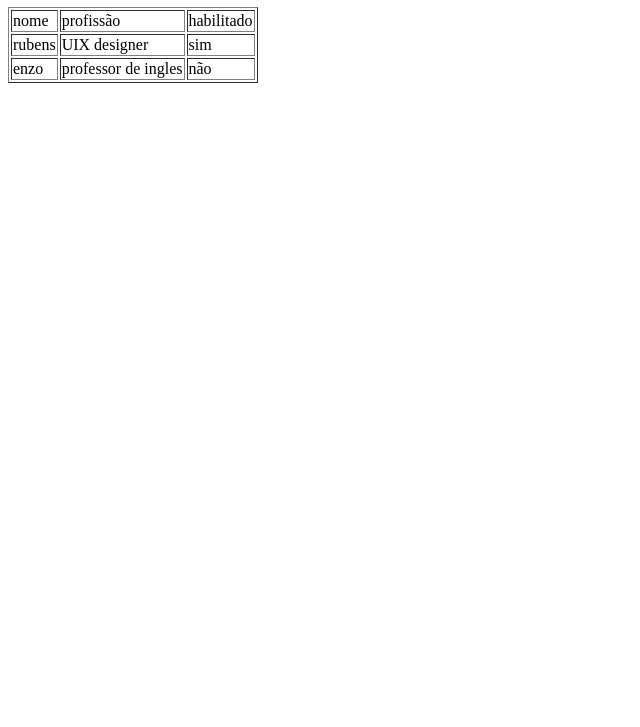
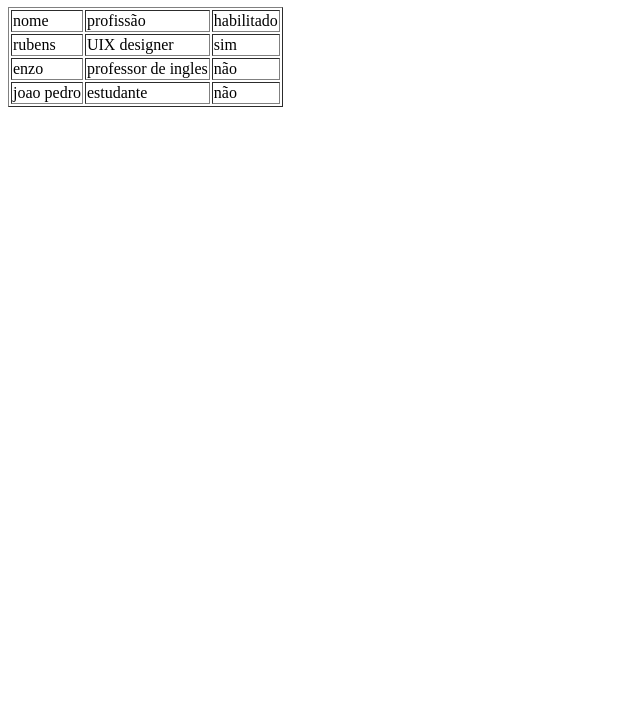
Before and after one commit to jpsantos-p/html-tags-de-tabela, a plain HTML site: page index.html in a window 1280 px wide. Shown: the part 73-800 px from the top of the page, without its empty margins (0-640 px from the left). Drawn offline with Linux system fonts and the light colour scheme.

Commit message:
fizemos uma tabela simples

```diff
--- a/index.html
+++ b/index.html
@@ -24,6 +24,10 @@
         <td> enzo</td>
         <td>professor de ingles</td>
         <td>não</td>
+        </tr>
+        <td> joao pedro</td>
+        <td>estudante</td>
+        <td>não</td>
     </table>
 
 </body>
```
